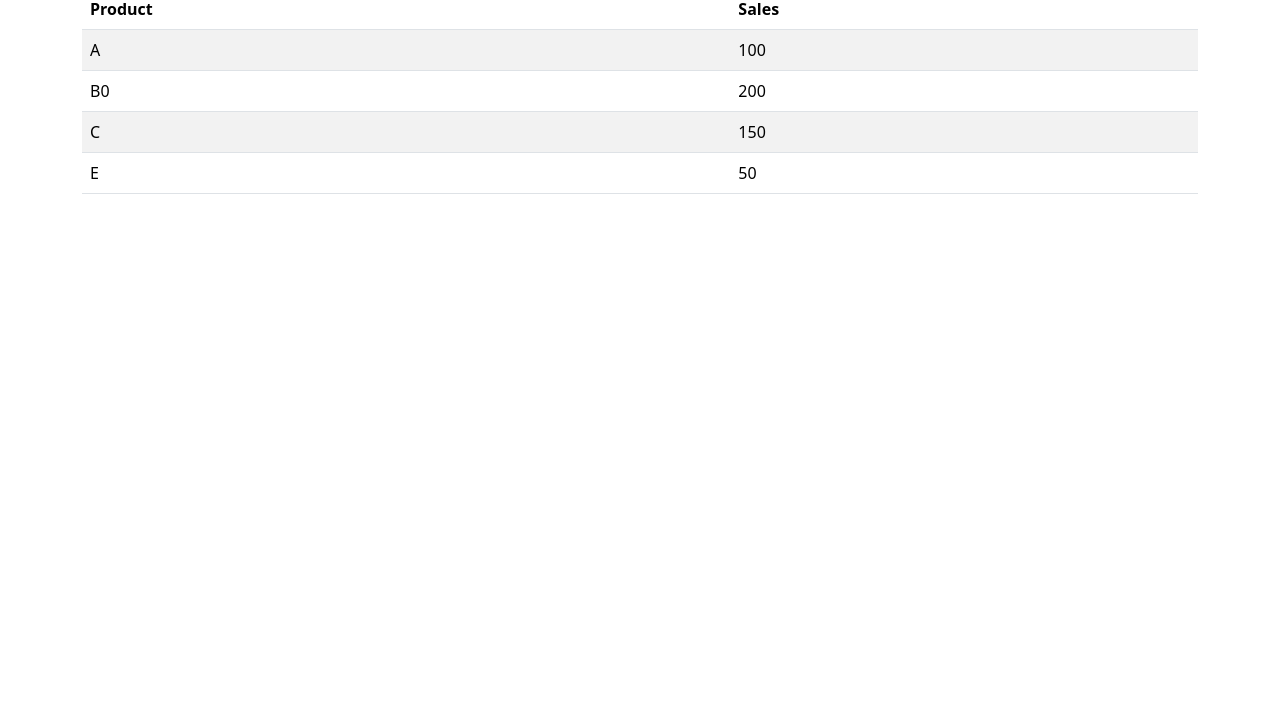
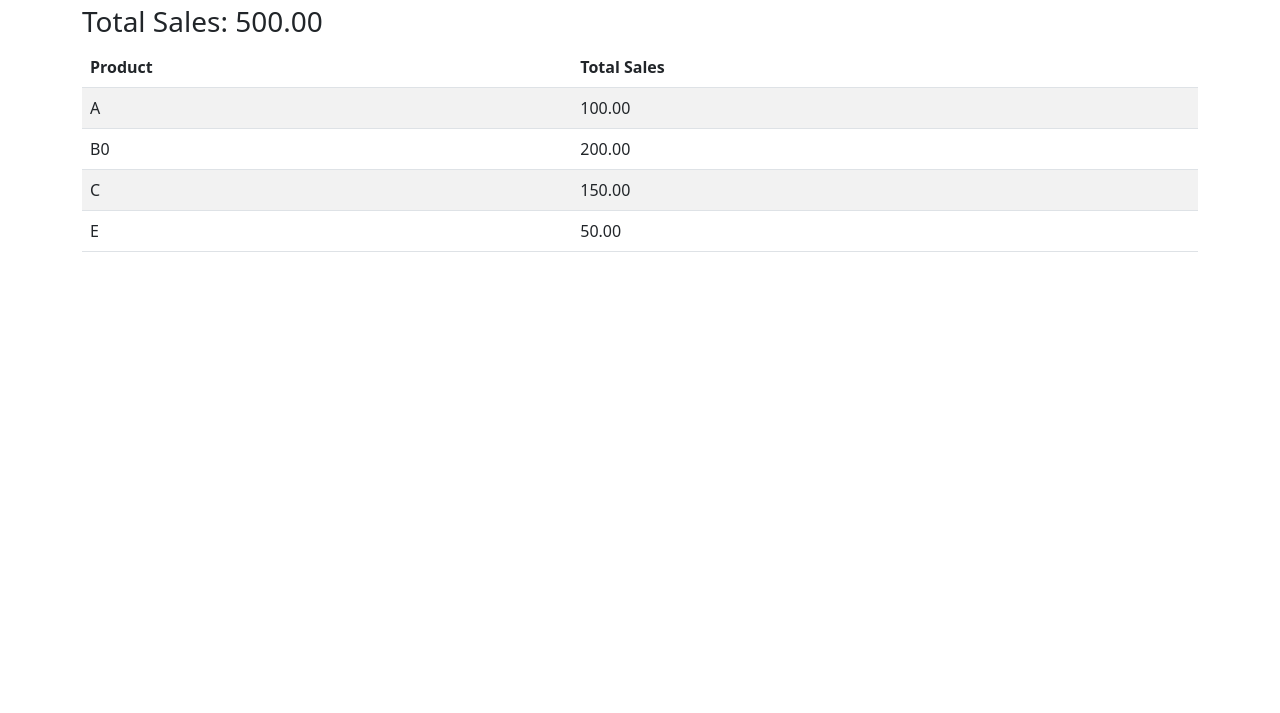
Before and after one commit to paridhi-ramtani-iitmbs/sum-of-sales-test-1, a plain HTML site: page index.html in a window 1280 px wide. Shown: the part 87-800 px from the top of the page. Drawn offline with nearby package versions, Linux system fonts and the light colour scheme.

Commit message:
Update index.html (Round 2)

```diff
--- a/index.html
+++ b/index.html
@@ -1,28 +1,30 @@
 <!DOCTYPE html>
 <html lang="en">
+
 <head>
     <meta charset="UTF-8">
     <meta name="viewport" content="width=device-width, initial-scale=1.0">
-    <title>Product Sales</title>
-    <link href="https://cdn.jsdelivr.net/npm/bootstrap@5.3.0-alpha1/dist/css/bootstrap.min.css" rel="stylesheet">
+    <title>Sales Dashboard</title>
+    <link href="https://stackpath.bootstrapcdn.com/bootstrap/5.3.0/css/bootstrap.min.css" rel="stylesheet">
     <style>
         body {
             padding: 20px;
         }
     </style>
 </head>
+
 <body>
     <div class="container">
-        <h1 id="title">Total Sales: $<span id="total-sales">0</span></h1>
-        <table id="product-sales" class="table table-striped">
+        <h1 class="mb-4">Sales Dashboard</h1>
+        <h3>Total Sales: <span id="total-sales">0</span></h3>
+        <table class="table table-striped" id="product-sales">
             <thead>
                 <tr>
                     <th>Product</th>
-                    <th>Sales</th>
+                    <th>Total Sales</th>
                 </tr>
             </thead>
-            <tbody>
-            </tbody>
+            <tbody></tbody>
         </table>
     </div>
 
@@ -30,25 +32,33 @@
         async function fetchSalesData() {
             const response = await fetch('data.csv');
             const data = await response.text();
-            const rows = data.split('\n').slice(1);
+            return data.split('\n').slice(1).map(row => {
+                const [product, sales] = row.split(',');
+                return { product, sales: parseFloat(sales) };
+            });
+        }
+
+        function renderTable(salesData) {
+            const tbody = document.querySelector('#product-sales tbody');
             let totalSales = 0;
 
-            rows.forEach(row => {
-                const [product, sales] = row.split(',');
-                if (product && sales) {
-                    const salesValue = parseFloat(sales);
-                    totalSales += salesValue;
-
-                    const tableRow = document.createElement('tr');
-                    tableRow.innerHTML = `<td>${product}</td><td>${salesValue}</td>`;
-                    document.querySelector('#product-sales tbody').appendChild(tableRow);
-                }
+            salesData.forEach(({ product, sales }) => {
+                const row = document.createElement('tr');
+                row.innerHTML = `<td>${product}</td><td>${sales.toFixed(2)}</td>`;
+                tbody.appendChild(row);
+                totalSales += sales;
             });
 
             document.getElementById('total-sales').textContent = totalSales.toFixed(2);
         }
 
-        window.onload = fetchSalesData;
+        async function init() {
+            const salesData = await fetchSalesData();
+            renderTable(salesData);
+        }
+
+        init();
     </script>
 </body>
+
 </html>
```
